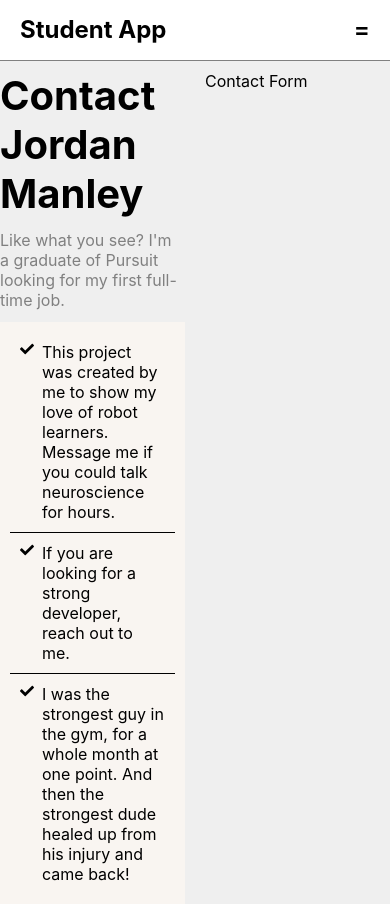
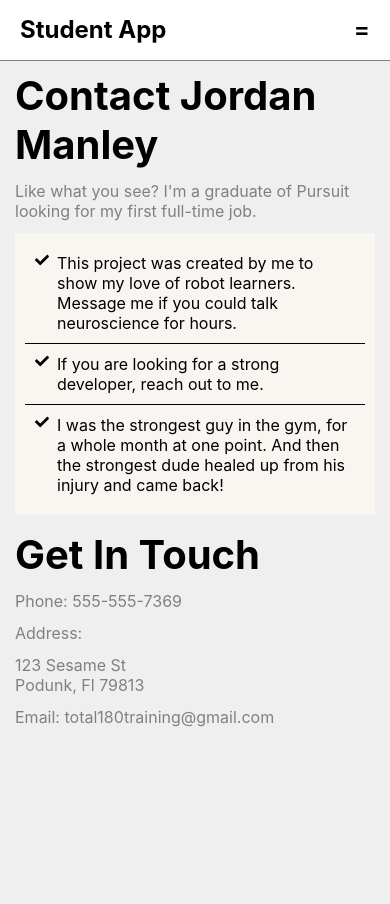
Before and after one commit to IvanCastillo1986/student-app-front-end, a React (Create React App) app: page /contact in a window 390 px wide. After the commit the page ends 844 px from the top, so only its background shows below. Built offline with nearby package versions, Linux system fonts and the light colour scheme.

Commit message:
added data section and responsiveness to Contact page

```diff
--- a/src/pages/contact/Contact.js
+++ b/src/pages/contact/Contact.js
@@ -45,8 +45,21 @@ export default function Contact() {
                     </div>
                 </div>
             </div>
-            <div className='contact__form'>
-                Contact Form
+            <div className='contact__data'>
+                <div className='contact__title'>Get In Touch </div>
+                {/* phone */}
+                <div className='contact__subheader'><span>Phone: </span>555-555-7369</div>
+
+                {/* address */}
+                <div className='contact__subheader'>Address:</div>
+                <div className='contact__subheader'>
+                    123 Sesame St <br />
+                    Podunk, Fl 79813
+                </div>
+
+                {/* email address */}
+                <div className='contact__subheader'><span>Email:</span> total180training@gmail.com</div>
+
             </div>
         </div>
     )
--- a/src/pages/contact/Contact.scss
+++ b/src/pages/contact/Contact.scss
@@ -29,4 +29,13 @@
         font-size: 14px;
         padding-right: 8px;
     }
+
+    @media only screen and (max-width: 440px) {
+        display: block;
+        margin: 0 15px 15px;
+
+        &__data {
+            margin-top: 15px;
+        }
+    }
 }
```
Also changed, not shown: src/designUtils/_colors.scss (line endings or trailing spaces).
